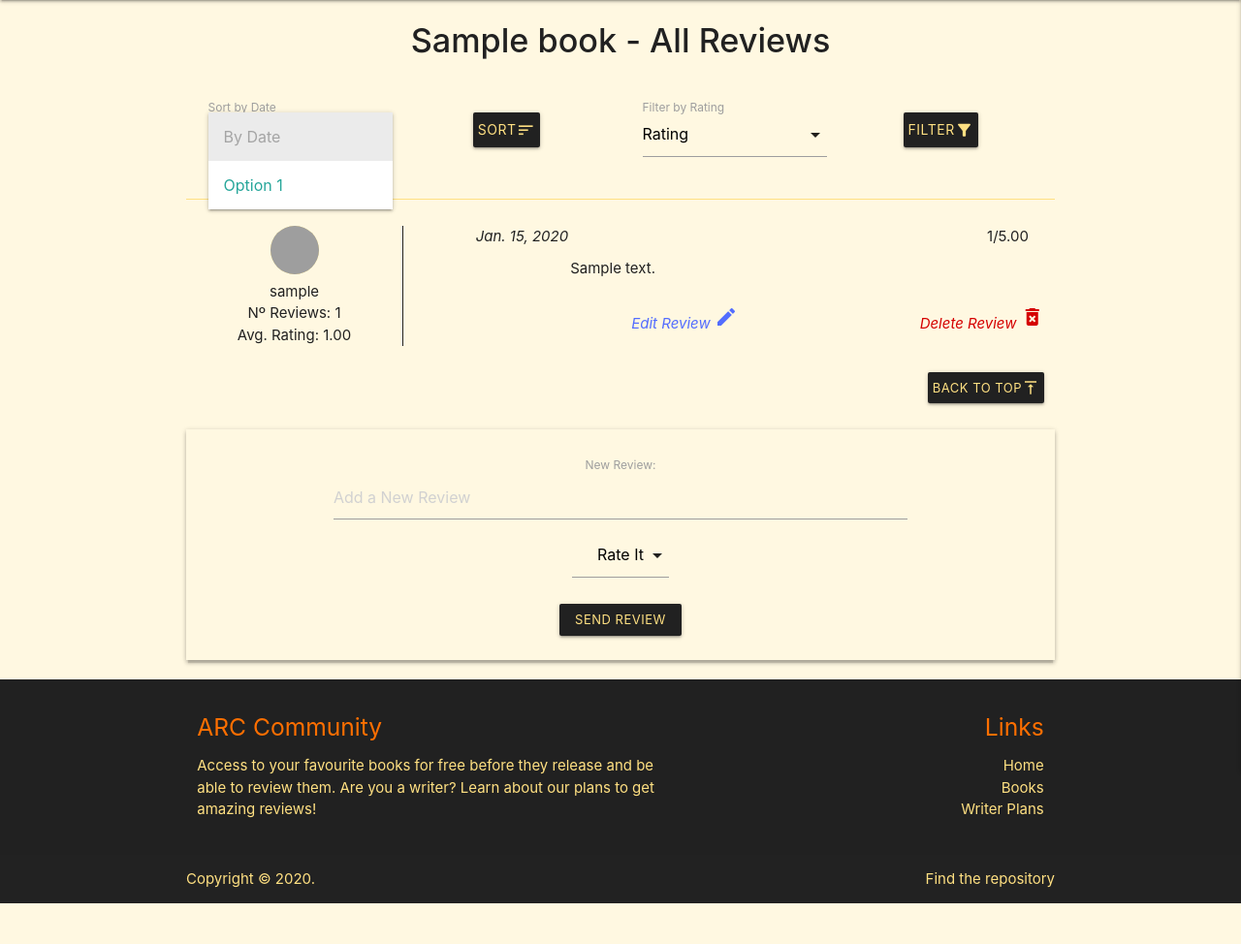
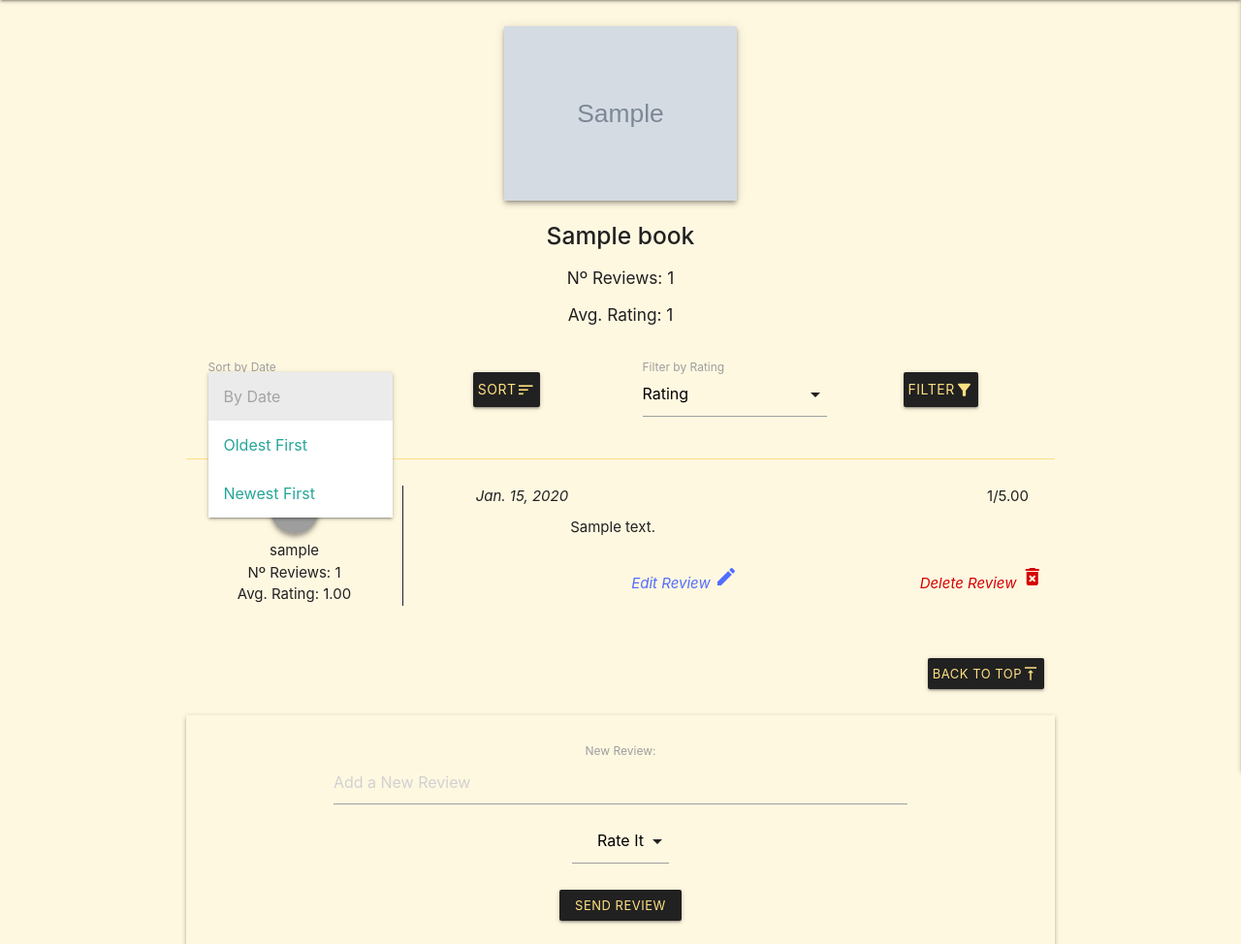
Before and after one commit to CruzZFire/ARC_Django_MS4, a Django app: page /reviews/1/ in a window 1280 px wide, after a click on "By Date". Shown: the part 64-1038 px from the top of the page at 97% size. Before the commit the page ends 996 px from the top, so only its background shows below. Run offline with Django 3.2, Linux system fonts and the light colour scheme; a user stored in the database is signed in; tables that the repository leaves empty hold one stand-in row (values such as "Sample post"); grey boxes marked "Sample" are stand-in pictures; parts of the project's set-up code (start-up, migrations or seed data) failed here and were passed over; some libraries are stand-ins or nearby versions; grey boxes are pictures that could not be loaded.

Commit message:
Added sort and filter functionality to both book and user reviews

```diff
--- a/books/templates/books/book_detail.html
+++ b/books/templates/books/book_detail.html
@@ -140,7 +140,7 @@
         <a href="{% url 'user_reviews' review.user.username %}">
             <div class="col s12 m4 l3 center grey-text text-darken-4 review-user">
                 <div class="row mb-0">
-                    <img class="circle amber accent-1" src="{{ MEDIA_URL }}{{ review.user.userprofile.pic_url }}" height="50" width="50" alt="profile-pic">
+                    <img class="circle amber accent-1 z-depth-2" src="{{ MEDIA_URL }}{{ review.user.userprofile.pic_url }}" height="50" width="50" alt="profile-pic">
                 </div>
                 <div class="row mb-0">
                     <span class="name">{{ review.user.username }}</span>
--- a/reviews/templates/reviews/book_reviews.html
+++ b/reviews/templates/reviews/book_reviews.html
@@ -3,10 +3,37 @@
 
 {% block content %}
 <div class="container grey-text text-darken-4">
-    <!-- Book Title -->
-    <div class="row mb-0">
+    <!-- Book & Info -->
+    <div class="row mb-0 mt-3">
         <div class="col s12 center">
-            <h4><strong>{{ book.title }} - All Reviews</strong></h4>
+            <div class="col s12 center grey-text text-darken-4">
+                <div class="row mb-0">
+                    <img class="z-depth-2" src="{{ book.image_url }}" height="180" alt="Book-Cover">
+                </div>
+                <div class="row mb-0">
+                    <h5 class="name">
+                        <strong>{{ book.title }}</strong>
+                    </h5>
+                </div>
+                <div class="row mb-0">
+                    <h6 class="name">Nº Reviews:
+                        {% if book_reviews_found %}
+                            {{ book_reviews_count }}
+                        {% else %}
+                            <em>0</em>
+                        {% endif %}
+                    </h6>
+                </div>
+                <div class="row mb-0">
+                    <h6 class="name">Avg. Rating:
+                        {% if book_reviews_found %}
+                            {{ book_reviews_count }}
+                        {% else %}
+                            <em>n/a</em>
+                        {% endif %}
+                    </h6>
+                </div>
+            </div>
         </div>
     </div>
     <!-- Filter Form Section -->
@@ -15,9 +42,10 @@
             <div class="row center-align">
                 <div class="col s12 m6">
                     <div class="input-field col s6">
-                        <select>
+                        <select name="sort-option">
                             <option value="" disabled selected>By Date</option>
-                            <option value="1">Option 1</option>
+                            <option value="review_id">Oldest First</option>
+                            <option value="-review_id">Newest First</option>
                         </select>
                         <label>Sort by Date</label>
                     </div>
@@ -32,9 +60,13 @@
                 </div>
                 <div class="col s12 m6">
                     <div class="input-field col s6">
-                        <select>
+                        <select name="filter-option">
                             <option value="" disabled selected>Rating</option>
-                            <option value="1">Option 1</option>
+                            <option value="1">1 Star</option>
+                            <option value="2">2 Stars</option>
+                            <option value="3">3 Stars</option>
+                            <option value="4">4 Stars</option>
+                            <option value="5">5 Stars</option>
                         </select>
                         <label>Filter by Rating</label>
                     </div>
@@ -58,7 +90,7 @@
         <a href="{% url 'user_reviews' review.user.username %}">
             <div class="col s12 m4 l3 center grey-text text-darken-4 review-user">
                 <div class="row mb-0">
-                    <img class="circle amber accent-1" src="{{ MEDIA_URL }}{{ review.user.userprofile.pic_url }}" height="50" width="50" alt="profile-pic">
+                    <img class="circle amber accent-1 z-depth-2" src="{{ MEDIA_URL }}{{ review.user.userprofile.pic_url }}" height="50" width="50" alt="profile-pic">
                 </div>
                 <div class="row mb-0">
                     <span class="name">{{ review.user.username }}</span>
@@ -105,7 +137,7 @@
     {% endif %}
     <!-- Buttons Section -->
     <div class="row mt-3 right-align">
-        <div class="col s6 offset-s6">
+        <div class="col s6 offset-s6 mt-3">
             <a href="#top" class="waves-effect waves-light btn-small grey darken-4 amber-text text-lighten-3">
                 <div class="row valign-wrapper">
                     <span class="hide-on-small-only">Back to Top</span>
--- a/reviews/views.py
+++ b/reviews/views.py
@@ -14,6 +14,7 @@ def book_reviews(request, book_id):
     book = Book.objects.get(book_id=book_id)
     book_reviews_found = Review.objects.filter(
                          book_id=book_id).order_by('-review_id')
+    book_reviews_count = book_reviews_found.count()
     form = ReviewForm(request.POST or None)
     if request.method == 'POST':
         if form.is_valid():
@@ -23,8 +24,17 @@ def book_reviews(request, book_id):
             messages.success(request, 'Review Submitted')
             form = ReviewForm(None)
 
+    if request.GET.get('sort-option'):
+        sort_value = request.GET.get('sort-option')
+        book_reviews_found = book_reviews_found.order_by(sort_value)
+
+    if request.GET.get('filter-option'):
+        filter_value = request.GET.get('filter-option')
+        book_reviews_found = book_reviews_found.filter(rating=filter_value)
+
     context = {
         "book": book,
+        "book_reviews_count": book_reviews_count,
         "book_reviews_found": book_reviews_found,
         "form": form,
     }
@@ -42,6 +52,14 @@ def user_reviews(request, username):
         user_reviews_data = ''
     user_reviews_by_time = user_reviews_found.order_by('-review_id')
     reviewer = UserProfile.objects.get(user__username=username)
+
+    if request.GET.get('sort-option'):
+        sort_value = request.GET.get('sort-option')
+        user_reviews_by_time = user_reviews_found.order_by(sort_value)
+
+    if request.GET.get('filter-option'):
+        filter_value = request.GET.get('filter-option')
+        user_reviews_by_time = user_reviews_found.filter(rating=filter_value)
 
     context = {
         "reviewer": reviewer,
--- a/templates/base.html
+++ b/templates/base.html
@@ -80,7 +80,7 @@
                 </a>
             </li>
             <li>
-                <a class="waves-effect grey-text text-darken-4" href="{% url 'profile' %}">
+                <a class="waves-effect grey-text text-darken-4" href="{% url 'user_books' user.username %}">
                     My Books
                 </a>
             </li>
```
Also changed, not shown: reviews/templates/reviews/user_reviews.html (+16 -9 lines).
